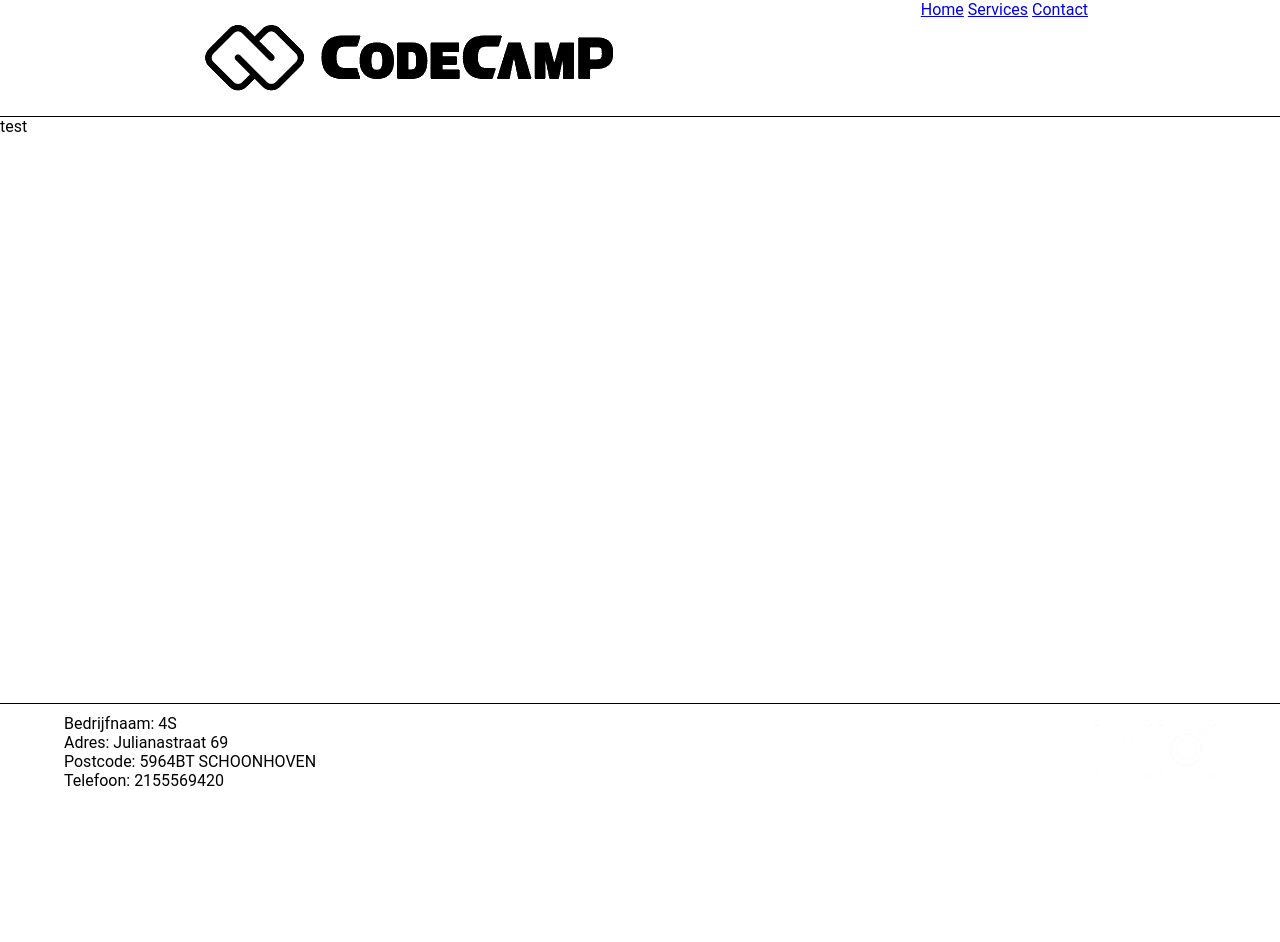
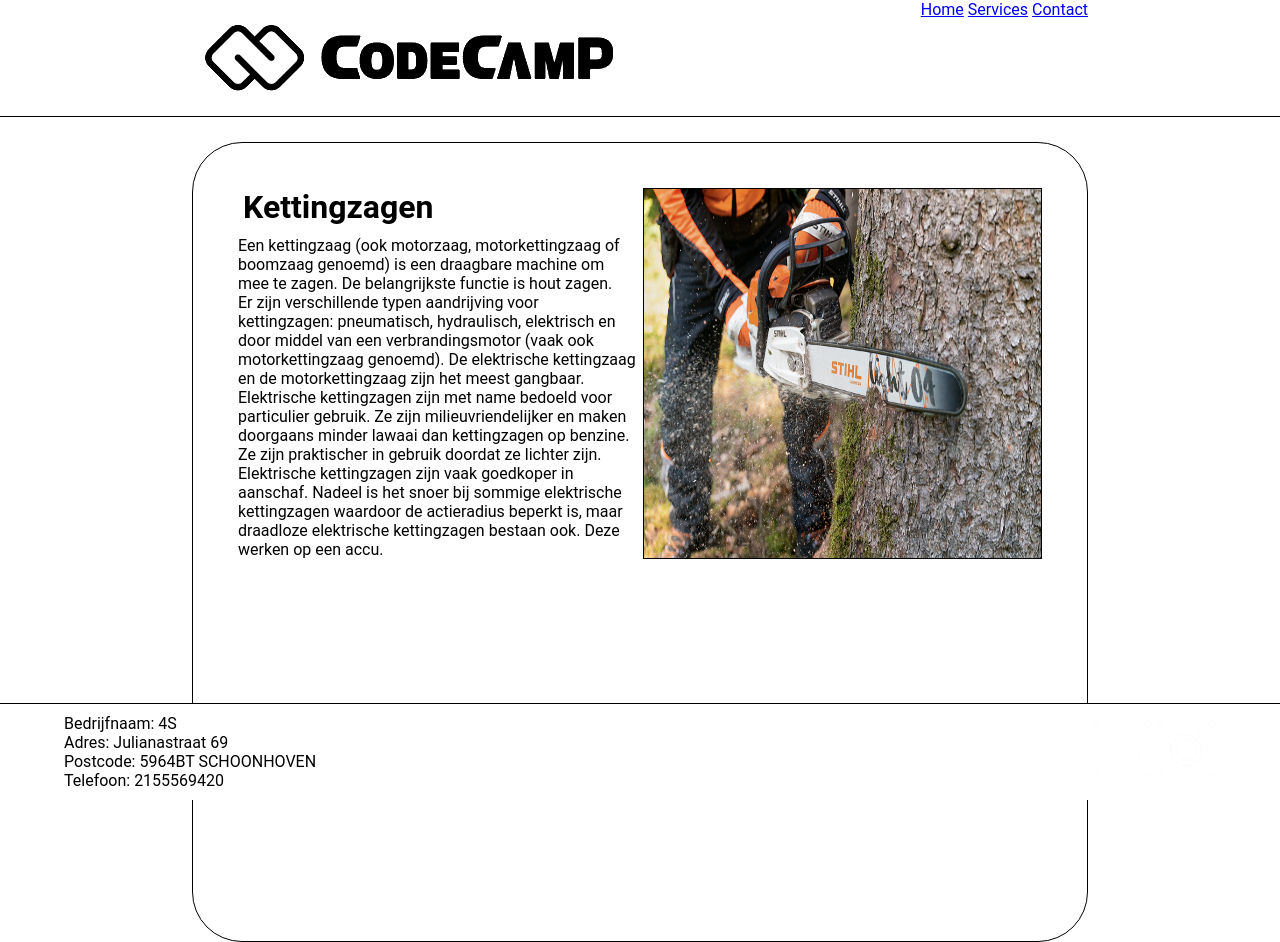
Before and after one commit to AxlVreeke/C2_CodeCamp, a PHP site: page /resources/item-pagina/kettingzagen.php in a window 1280 px wide. Before the commit the page ends 786 px from the top, so only its background shows below. Run offline with PHP 8.4, Linux system fonts and the light colour scheme.

Commit message:
kettingzaag pagina toegevoegd

```diff
--- a/resources/item-pagina/kettingzagen.php
+++ b/resources/item-pagina/kettingzagen.php
@@ -23,7 +23,22 @@
   </nav>
 </header>
 <body>
-    <p>test</p>
+<div class="container">
+    <div class="text">
+      <div class="items">
+        <div class="item-text">
+          <h1>Kettingzagen</h1>
+          <p>Een kettingzaag (ook motorzaag, motorkettingzaag of boomzaag genoemd) is een draagbare machine om mee te zagen. De belangrijkste functie is hout zagen.</p>
+          <p>Er zijn verschillende typen aandrijving voor kettingzagen: pneumatisch, hydraulisch, elektrisch en door middel van een verbrandingsmotor (vaak ook motorkettingzaag genoemd). De elektrische kettingzaag en de motorkettingzaag zijn het meest gangbaar.</p>
+          <p>Elektrische kettingzagen zijn met name bedoeld voor particulier gebruik. Ze zijn milieuvriendelijker en maken doorgaans minder lawaai dan kettingzagen op benzine. Ze zijn praktischer in gebruik doordat ze lichter zijn.</p>
+          <p>Elektrische kettingzagen zijn vaak goedkoper in aanschaf. Nadeel is het snoer bij sommige elektrische kettingzagen waardoor de actieradius beperkt is, maar draadloze elektrische kettingzagen bestaan ook. Deze werken op een accu.</p>
+        </div>
+        <div class="img-boeken">
+          <img src="../../IMG/kettingzaag.png" alt="boeken" class="img-item">
+        </div>
+      </div>
+    </div>
+  </div>
 </body>
 <footer>
     <div class="footer_container">
```
Also changed, not shown: IMG/kettingzaag.png (added).
